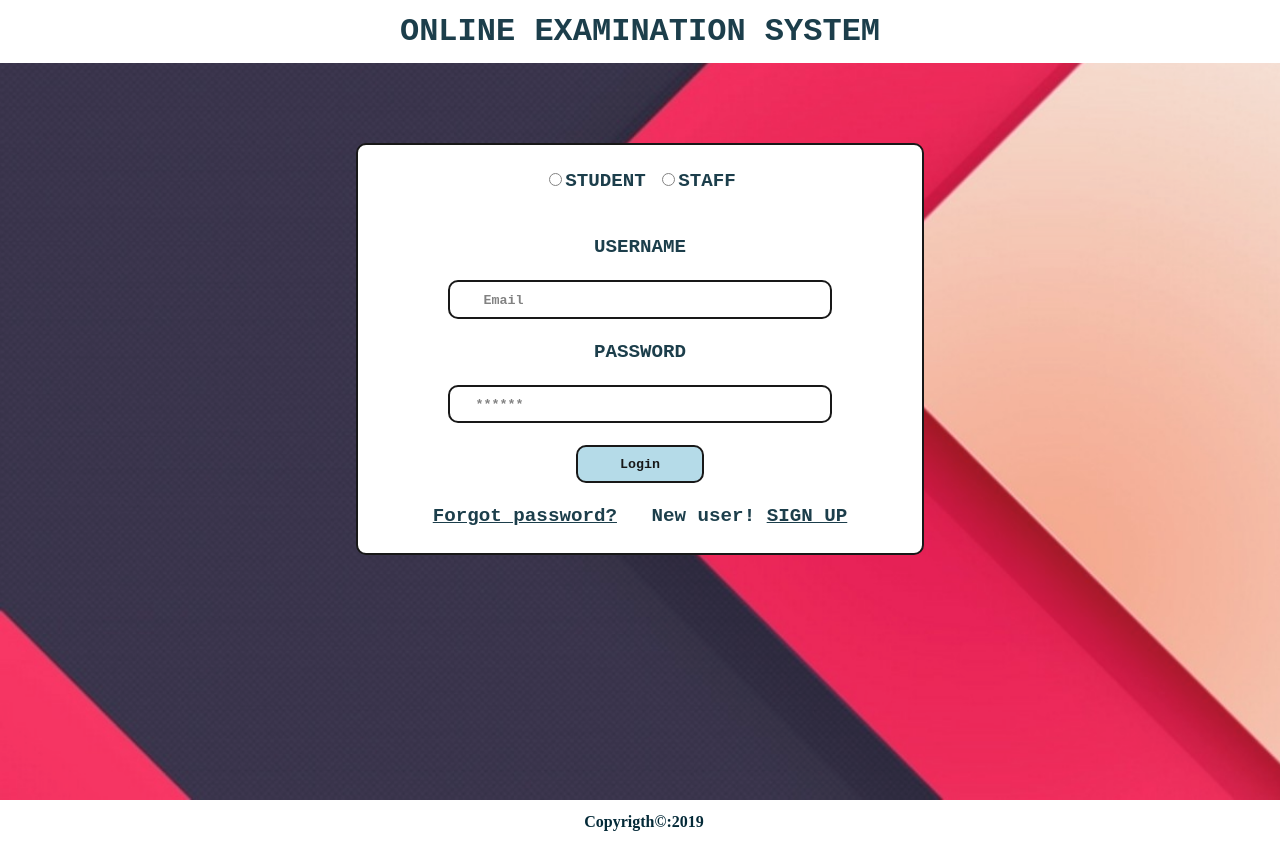
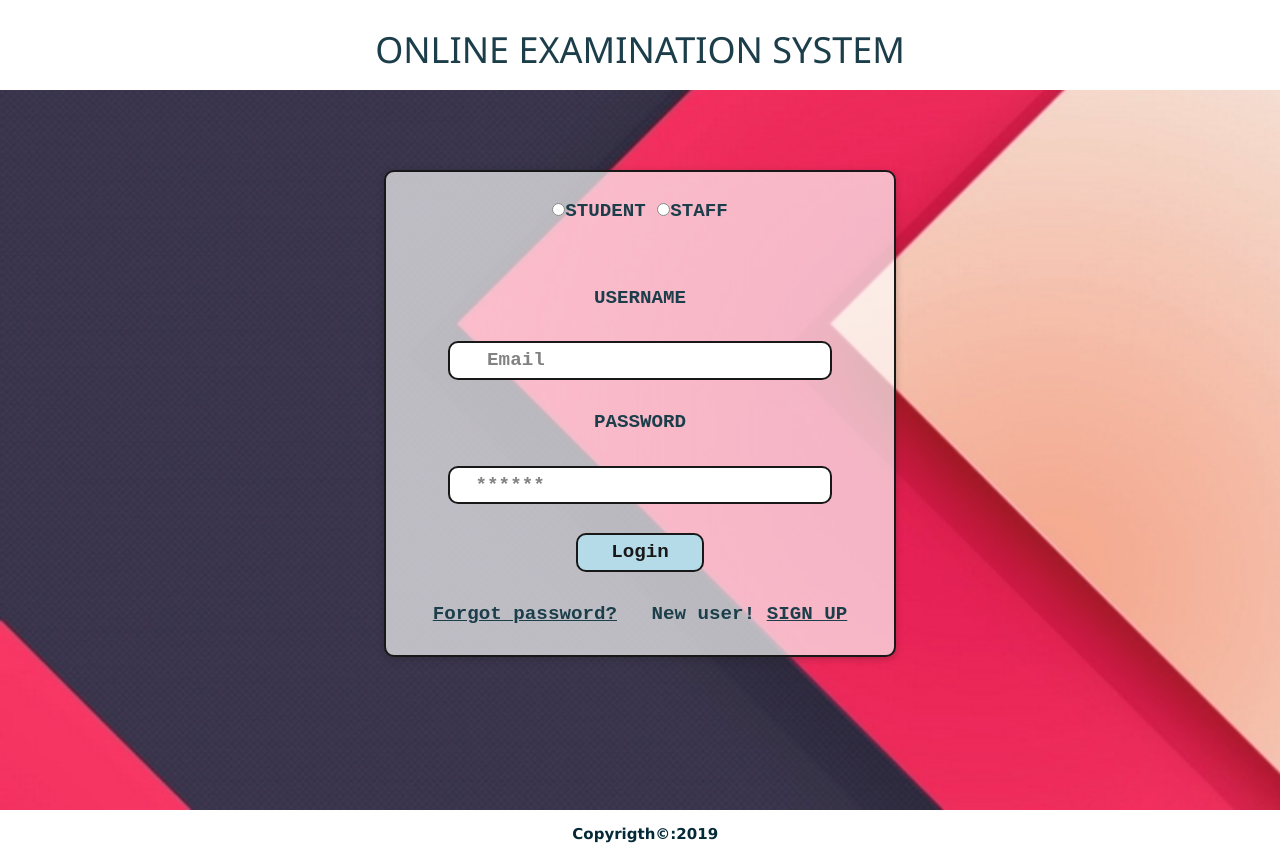
Before and after one commit to rakesh-m-r/DBMS-MINI-Project, a PHP site: page / in a window 1280 px wide. Run offline with PHP 8.4, Linux system fonts and the light colour scheme.

Commit message:
some changes

```diff
--- a/footer.php
+++ b/footer.php
@@ -1,3 +1,3 @@
-<div class="foot" style="height: 3vh !important;width:100%;color:#042A38;background-color:#fff;font-weight:bolder;margin:0;margin-top:1vw;bottom:0">
+<div class="foot w3-container" style="height: 3vh !important;width:100%;color:#042A38;background-color:#fff;font-weight:bolder;margin:0;margin-top:1vw;bottom:0">
     <center>&nbsp;&nbsp;Copyrigth&copy;:2019</center>
 </div>
--- a/index.php
+++ b/index.php
@@ -4,11 +4,11 @@
 <head>
     <title>Online Examination System</title>
     <meta name="viewport" content="width=device-width, initial-scale=1.0">
+		 <link rel="stylesheet" href="https://www.w3schools.com/w3css/4/w3.css">
 </head><?php
         if (isset($_POST['login'])) {
-            if (isset($_POST['usertype']) && isset($_POST['username']) && isset($_POST['pass'])) {
-require 'sql.php';
-        $conn = mysqli_connect(host, user, ps, project);                if (!$conn) {
+            if (isset($_POST['usertype']) && isset($_POST['username']) && isset($_POST['pass'])) {        $conn = mysqli_connect('sql204.epizy.com','epiz_25149817',
+'rakesh1999','epiz_25149817_project');                if (!$conn) {
                     echo "<script>alert(\"Database error retry after some time !\")</script>";
                 }
                 $type = mysqli_real_escape_string($conn, $_POST['usertype']);
@@ -92,16 +92,19 @@
     a {
         color: #042A38;
     }
+		.login{
+			max-height: 70vh;
+		}
 </style>
 
 <body style="margin:0;height: 100%;ouline:none;color: #042A38f !important;padding-botton:5vw;">
     <div class="bg" style="font-weight: bolder;background-image: url(./images/rakesh.png);background-repeat: no-repeat;padding: 0;margin: 0;background-size: cover;font-family: 'Courier New', Courier, monospace;opacity: 0.9;height: 100%;">
         <center>
-            <h1 style=" color:#042A38;text-transform: uppercase;width: auto;background:#fff;padding: 1vw;">ONLINE
+            <h1 class="w3-container" style=" color:#042A38;text-transform: uppercase;width: auto;background:#fff;padding: 1vw;">ONLINE
                 Examination System</h1>
         </center>
         <center>
-            <div class="login" style="color: #042A38;width: 40vw;background-color: #fff;border: 2px solid black;padding: 2vw;font-weight: bolder;margin-top: 10vh;border-radius: 10px;">
+            <div class="w3-card" class="login" style="color: #042A38;width: 40vw;background-color: #ffffffab;border: 2px solid black;padding: 2vw;font-weight: bolder;margin-top: 10vh;border-radius: 10px;">
                 <form method="POST">
                     <div class="seluser">
                         <input type="radio" name="usertype" value="student" required>STUDENT
--- a/sql.php
+++ b/sql.php
@@ -1,4 +1,5 @@
-<?php $host='sql204.epizy.com';
+<?php
+$host='sql204.epizy.com';
 $user='epiz_25149817';
 $project='epiz_25149817_project';
 $ps='rakesh1999';
```
